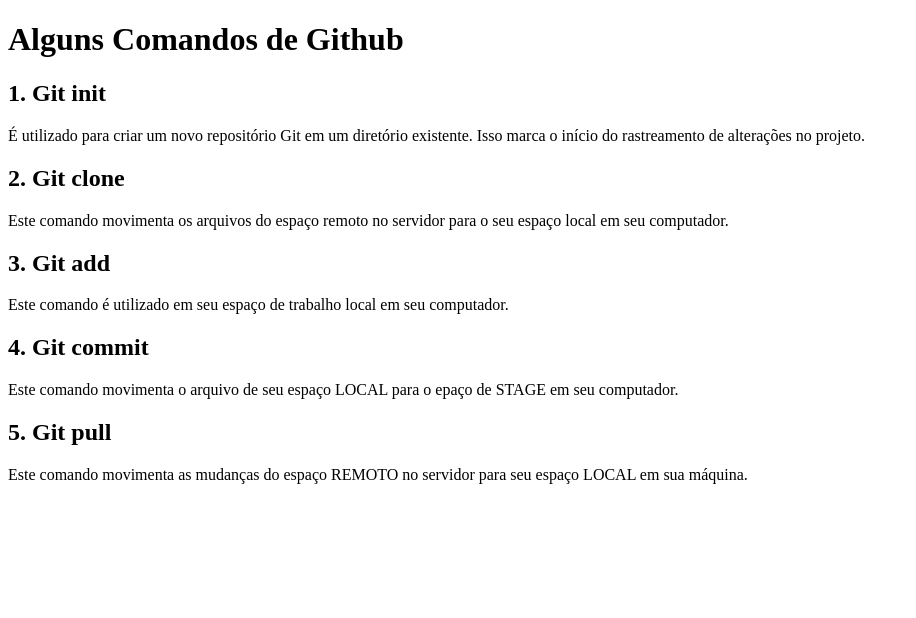
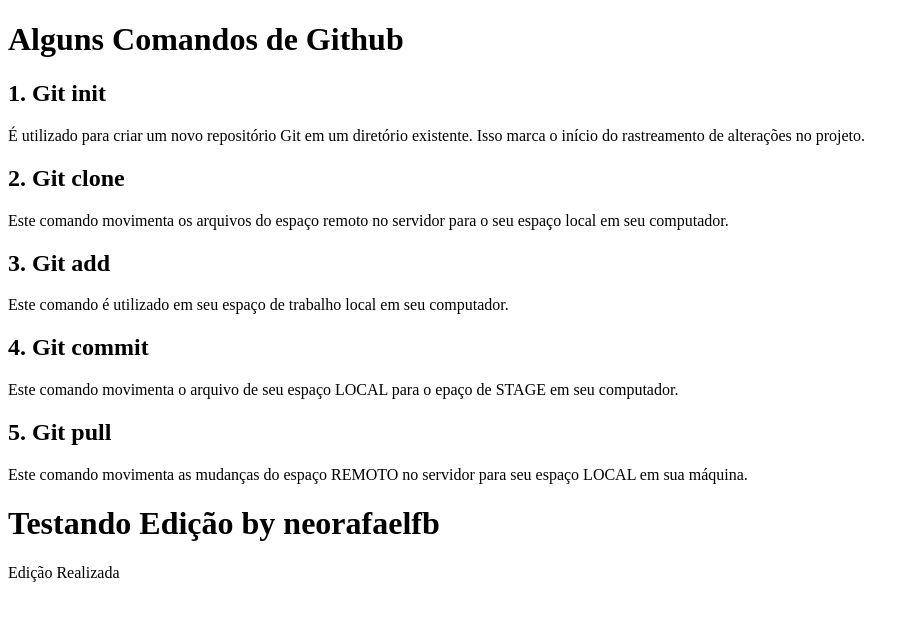
Before and after one commit to carloslima67/scm, a plain HTML site: page index.html in a window 1280 px wide. Shown: the whole page, without its empty margins (0-916 px from the left). Drawn offline with Linux system fonts and the light colour scheme.

Commit message:
Testando Edição

```diff
--- a/index.html
+++ b/index.html
@@ -17,5 +17,8 @@
 <h2>5. Git pull</h2>
 <p>Este comando movimenta as mudanças do espaço REMOTO no servidor para seu espaço LOCAL em sua máquina.</p>
 
+<h1>Testando Edição by neorafaelfb</h1>
+<p>Edição Realizada</p>
+
 </body>
 </html>
```
